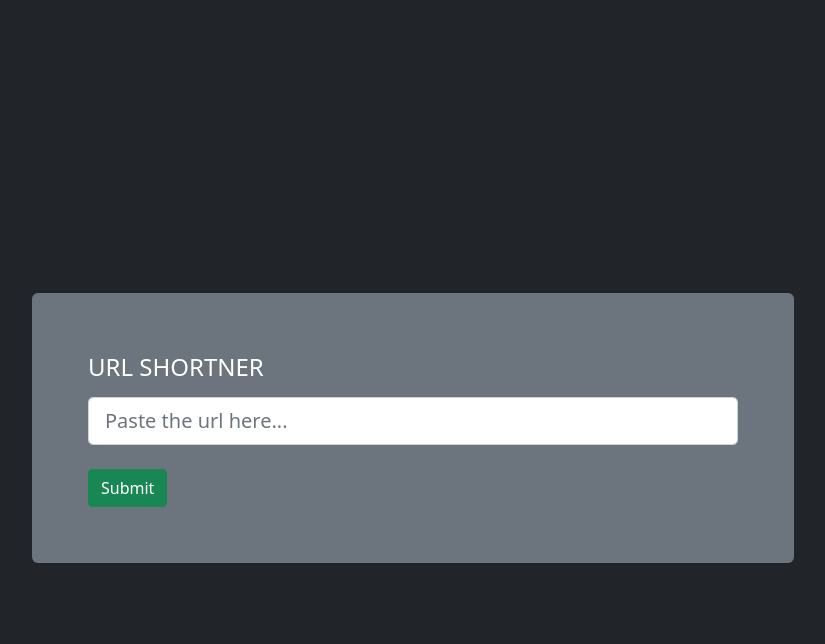
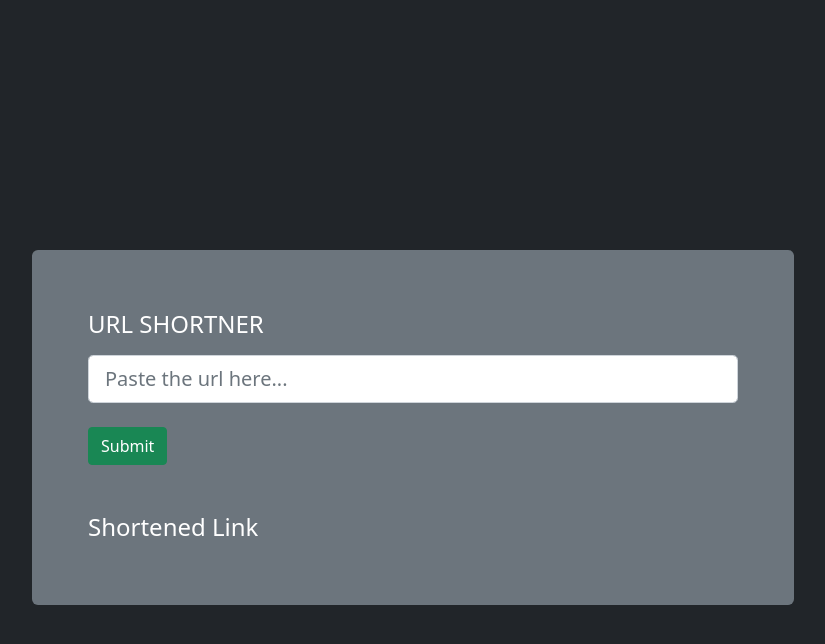
Before and after one commit to amaldevcd/py-urlshortner, a Django app: page / in a window 1280 px wide. Shown: the top 644 px of the page, without its empty margins (227-1052 px from the left). Run offline with Django 3.2, Linux system fonts and the light colour scheme.

Commit message:
display link

```diff
--- a/urlshortner/static/js/script.js
+++ b/urlshortner/static/js/script.js
@@ -6,7 +6,8 @@ $(document).on('submit','#post-form',function(e){e.preventDefault();
             link:$('#link').val(),
             csrfmiddlewaretoken:$('input[name=csrfmiddlewaretoken]').val(),
         },
-        success:function(){
+        success:function(data){
+            $('h5').html("localhost:8000/"+data)
 
         },
     });
--- a/urlshortner/templates/index.html
+++ b/urlshortner/templates/index.html
@@ -17,7 +17,9 @@
                     {% csrf_token %}
                     <input name="link" id="link" class="form-control form-control-lg mt-3" type="text" placeholder="Paste the url here..." aria-label=".form-control-lg example">
                     <input class="btn btn-success mt-4" type="submit" value="Submit">
+                    <h4 class="mt-5">Shortened Link</h4>
                 </form>
+                <h5></h5>
         </div>
         <script src="https://cdnjs.cloudflare.com/ajax/libs/jquery/3.6.0/jquery.js" integrity="sha512-n/4gHW3atM3QqRcbCn6ewmpxcLAHGaDjpEBu4xZd47N0W2oQ+6q7oc3PXstrJYXcbNU1OHdQ1T7pAP+gi5Yu8g==" crossorigin="anonymous" referrerpolicy="no-referrer"></script>
     <script src="https://cdn.jsdelivr.net/npm/@popperjs/core@2.9.2/dist/umd/popper.min.js" integrity="sha384-IQsoLXl5PILFhosVNubq5LC7Qb9DXgDA9i+tQ8Zj3iwWAwPtgFTxbJ8NT4GN1R8p" crossorigin="anonymous"></script>
```
